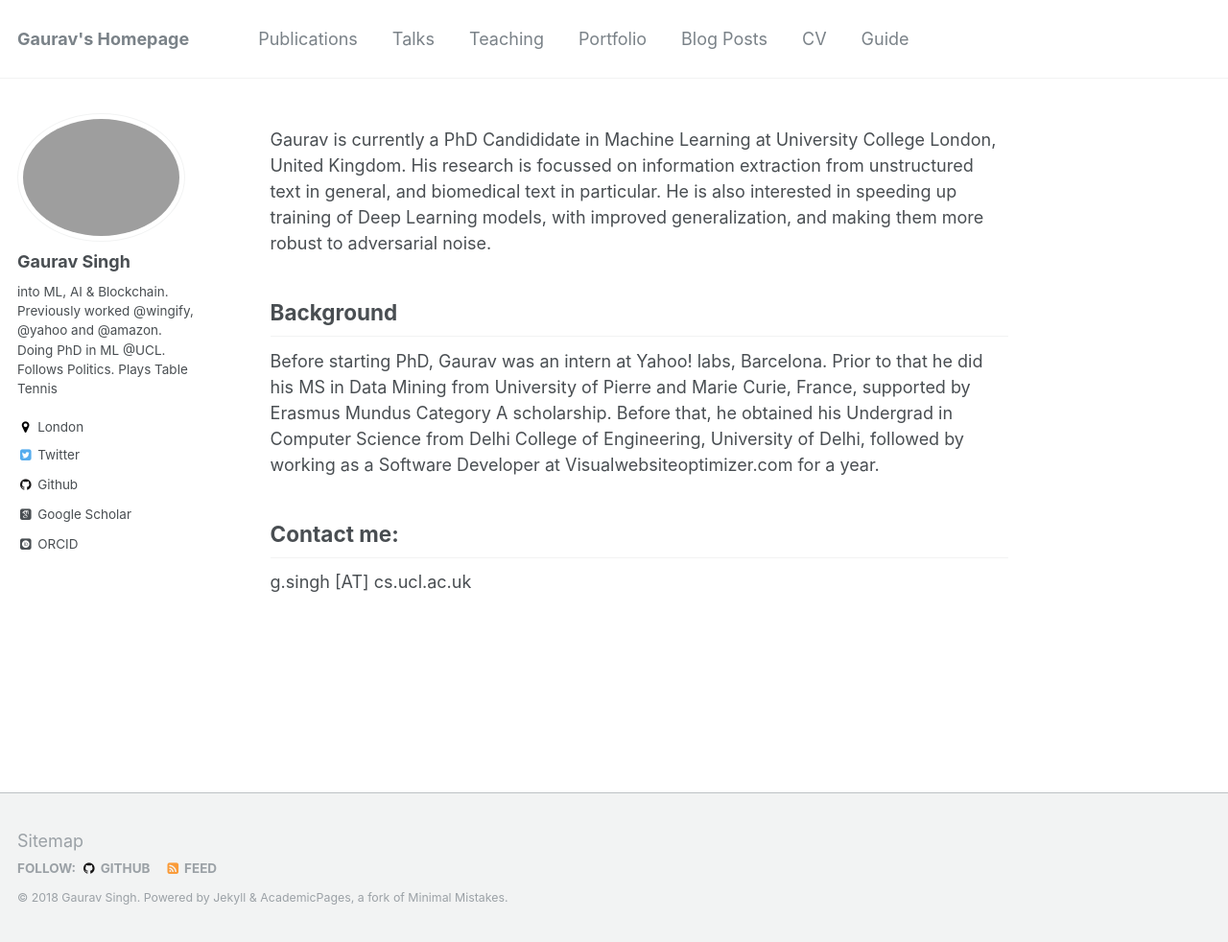
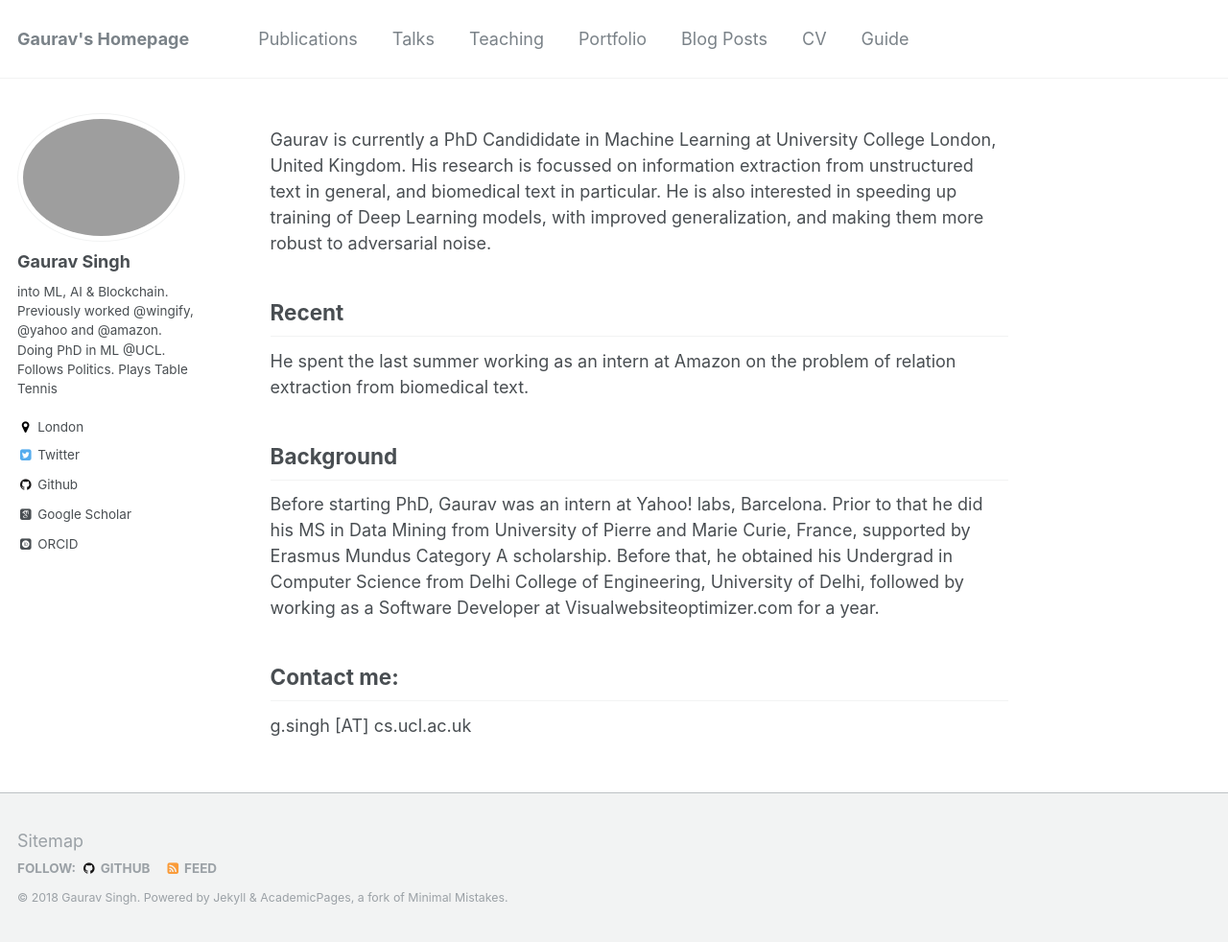
Before and after one commit to gauravsc/gauravsc.github.io, a Jekyll site: the page built from _pages/about.md, in a window 1280 px wide and 982 px high. Shown: the whole window at 96% size. Built offline with Jekyll 4.4.1, drawn with Linux system fonts in a browser that asks for light colours; some web fonts are replaced.

Commit message:
added about me section

```diff
--- a/_pages/about.md
+++ b/_pages/about.md
@@ -10,6 +10,10 @@ redirect_from:
 
 Gaurav is currently a PhD Candididate in Machine Learning at University College London, United Kingdom. His research is focussed on information extraction from unstructured text in general, and biomedical text in particular. He is also interested in speeding up training of Deep Learning models, with improved generalization, and making them more robust to adversarial noise.
 
+Recent
+------
+He spent the last summer working as an intern at Amazon on the problem of relation extraction from biomedical text.
+
 Background
 ------
 Before starting PhD, Gaurav was an intern at Yahoo! labs, Barcelona. Prior to that he did his MS in Data Mining from University of Pierre and Marie Curie, France, supported by Erasmus Mundus Category A scholarship. Before that, he obtained his Undergrad in Computer Science from Delhi College of Engineering, University of Delhi, followed by working as a Software Developer at Visualwebsiteoptimizer.com for a year.
```
